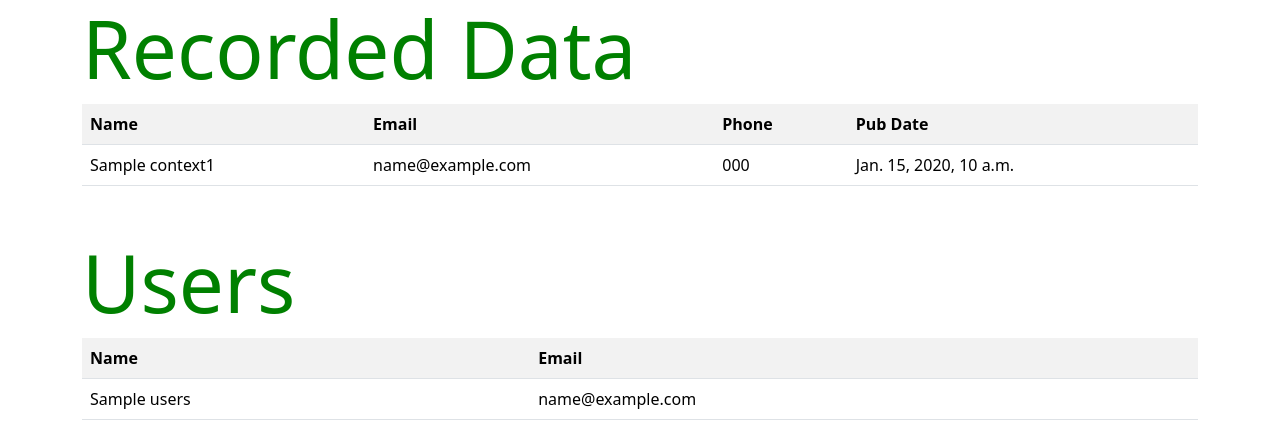
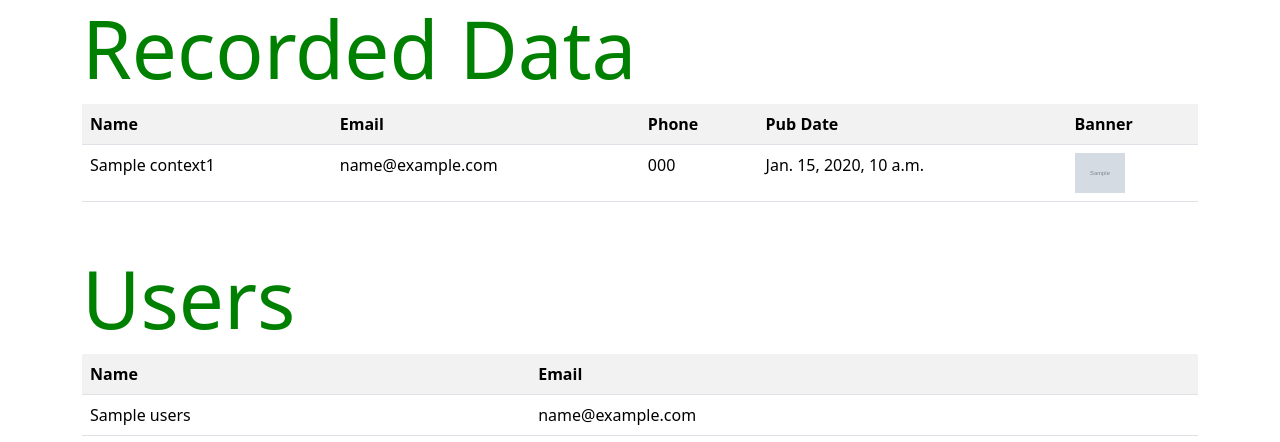
Before and after one commit to mdkawsardev/django_with_postgresql, a Django app: template template/index.html in a window 1280 px wide. Shown: the top 442 px of the page. Run offline with Django 3.2, Linux system fonts and the light colour scheme; the template is opened without the code that fills it: most values are stand-ins (such as "Sample title", 1, 10 or a date in 2020); grey boxes marked "Sample" are stand-in pictures.

Commit message:
django with postgres

```diff
--- a/myapp/models.py
+++ b/myapp/models.py
@@ -6,6 +6,7 @@ class Mycontact(models.Model):
     email = models.EmailField(max_length=50)
     phone = models.CharField(max_length=12)
     pub_date = models.DateTimeField(default=datetime.now)
+    banner = models.ImageField(default='fallback.png', blank=True)
 class Myusers(models.Model):
     users = models.CharField(max_length=200)
     email = models.EmailField(max_length=50)
--- a/myapp/urls.py
+++ b/myapp/urls.py
@@ -1,6 +1,10 @@
 from django.urls import path
 from . import views
+from django.conf.urls.static import static
+from django.conf import settings
 urlpatterns = [
     path('', views.home, name='home'),
     path('insert/', views.insert, name='insert'),
 ]
+
+urlpatterns += static(settings.MEDIA_URL, document_root=settings.MEDIA_ROOT)
--- a/mydb/settings.py
+++ b/mydb/settings.py
@@ -121,3 +121,5 @@ STATIC_URL = 'static/'
 STATICFILES_DIRS = [
     os.path.join(BASE_DIR, 'static/')
 ]
+MEDIA_URL = 'media/'
+MEDIA_ROOT = os.path.join(BASE_DIR, 'media')
--- a/template/index.html
+++ b/template/index.html
@@ -8,6 +8,7 @@
             <th>Email</th>
             <th>Phone</th>
             <th>Pub Date</th>
+            <th>Banner</th>
         </tr>
         {% if contexts1 %}
         {% for context1 in contexts1 %}
@@ -16,6 +17,9 @@
             <td>{{context1.email}}</td>
             <td>{{context1.phone}}</td>
             <td>{{context1.pub_date}}</td>
+            <td>
+                <img style="width: 50px; height:40px;" src="{{context1.banner.url}}" alt="{{context1.name}}">
+            </td>
         </tr>
         {% endfor %}
         {% endif %}
```
Also changed, not shown: media/Screenshot_2025-02-19_220539.png (added), media/Screenshot_2025-12-07_201427.png (added), myapp/migrations/0006_mycontact_banner.py (added).
